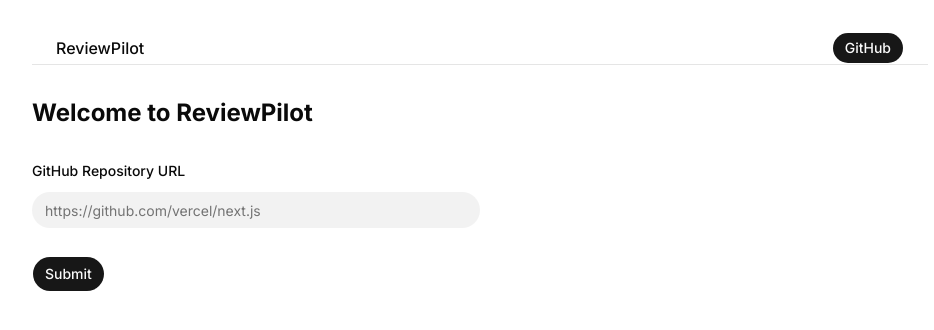
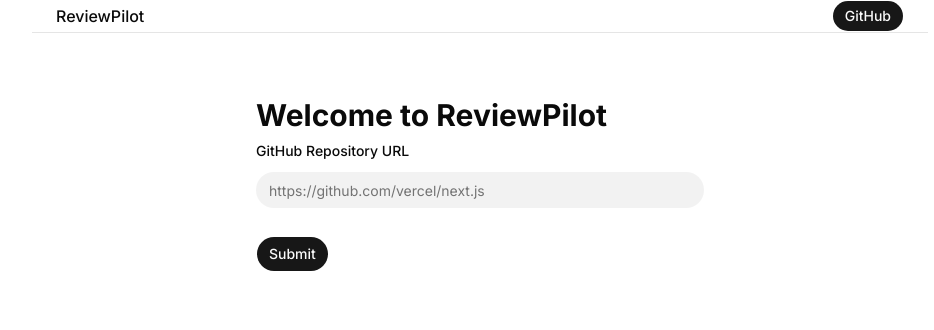
Before and after one commit to harman052/mcp-pr-review, a Next.js app: page / in a window 1280 px wide. Shown: the top 330 px of the page, without its empty margins (160-1094 px from the left). Built offline with nearby package versions, Linux system fonts and the light colour scheme.

Commit message:
refactor: improve layout structure and enhance landing page heading

```diff
--- a/app/layout.tsx
+++ b/app/layout.tsx
@@ -36,10 +36,12 @@
       )}
     >
       <body className="min-h-full flex flex-col">
-        <main className="min-h-screen p-8">
-          <div className="max-w-4xl mx-auto space-y-8">
+        <main className="min-h-screen">
+          <div className="max-w-4xl mx-auto">
             <Header />
-            <div>{children}</div>
+            <div className="min-h-[calc(100vh-8rem)] flex justify-center w-full mt-16">
+              {children}
+            </div>
           </div>
         </main>
       </body>
--- a/app/page.tsx
+++ b/app/page.tsx
@@ -1,9 +1,12 @@
+import { Heading } from "@/components/Heading";
 import { RepoUrlForm } from "@/components/RepoUrlForm";
 
 export default function LandingPage() {
   return (
     <div className="w-full max-w-md">
-      <div className="text-2xl font-bold mb-8">Welcome to ReviewPilot</div>
+      <Heading level={1} className="mb-8 text-center">
+        Welcome to ReviewPilot
+      </Heading>
       <RepoUrlForm />
     </div>
   );
```
